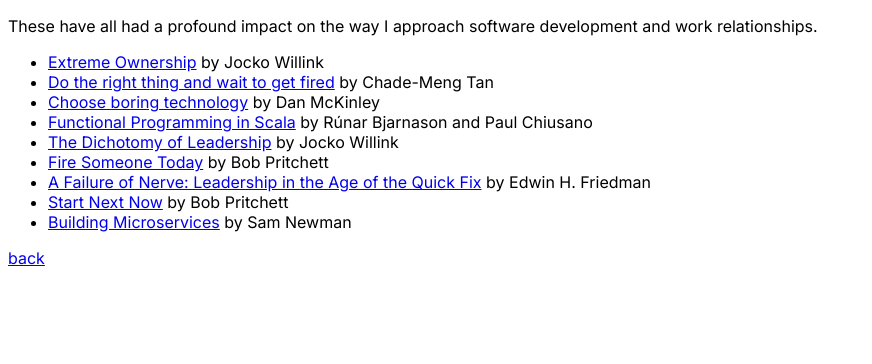
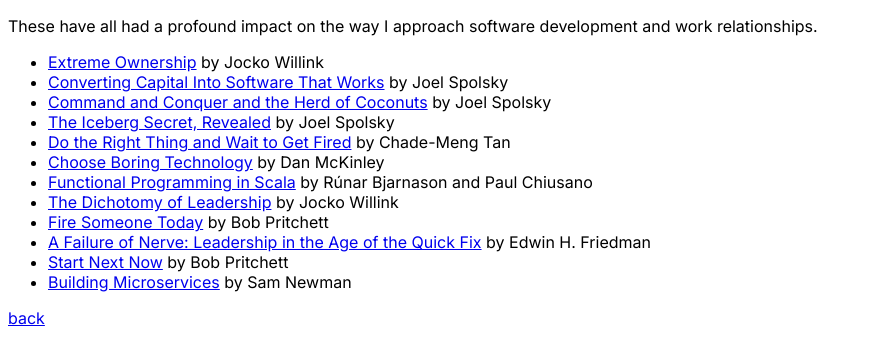
Before and after one commit to timothy-b/personal-website-v3, a SvelteKit app: page /engineering-principles in a window 1280 px wide. Shown: the top 364 px of the page, without its empty margins (0-872 px from the left). Built offline with nearby package versions, Linux system fonts and the light colour scheme.

Commit message:
Add links.

```diff
--- a/src/routes/engineering-principles/+page.svelte
+++ b/src/routes/engineering-principles/+page.svelte
@@ -5,8 +5,16 @@
 <p>These have all had a profound impact on the way I approach software development and work relationships.</p>
 <ul>
     <li><a href="https://echelonfront.com/extreme-ownership/">Extreme Ownership</a> by Jocko Willink</li>
-    <li><a href="https://chademeng.com/me/do-the-right-thing-wait-to-get-fired/">Do the right thing and wait to get fired</a> by Chade-Meng Tan</li>
-    <li><a href="https://mcfunley.com/choose-boring-technology">Choose boring technology</a> by Dan McKinley</li>
+    <li><a href="https://www.joelonsoftware.com/2000/03/21/converting-capital-into-software-that-works/">Converting Capital Into Software That Works</a> by Joel Spolsky</li>
+    <!-- TODO: sub-list this quote: "A software company has to think of recruiting the right people as its number one problem.
+        If you are successful, this can solve any other problem.
+        Hire smart people, and they will produce good stuff that you can sell and make money off.
+        Then everything else follows." -->
+    <!-- https://www.computerhope.com/issues/ch001703.htm -->
+    <li><a href="https://www.joelonsoftware.com/2000/03/23/command-and-conquer-and-the-herd-of-coconuts/">Command and Conquer and the Herd of Coconuts</a> by Joel Spolsky</li>
+    <li><a href="https://www.joelonsoftware.com/2002/02/13/the-iceberg-secret-revealed/">The Iceberg Secret, Revealed</a> by Joel Spolsky</li>
+    <li><a href="https://chademeng.com/me/do-the-right-thing-wait-to-get-fired/">Do the Right Thing and Wait to Get Fired</a> by Chade-Meng Tan</li>
+    <li><a href="https://mcfunley.com/choose-boring-technology">Choose Boring Technology</a> by Dan McKinley</li>
     <li><a href="https://livebook.manning.com/book/functional-programming-in-scala/">Functional Programming in Scala</a> by Rúnar Bjarnason and Paul Chiusano</li>
     <li><a href="https://echelonfront.com/dichotomy-of-leadership/">The Dichotomy of Leadership</a> by Jocko Willink</li>
     <li><a href="https://firesomeonetoday.com/">Fire Someone Today</a> by Bob Pritchett</li>
```
